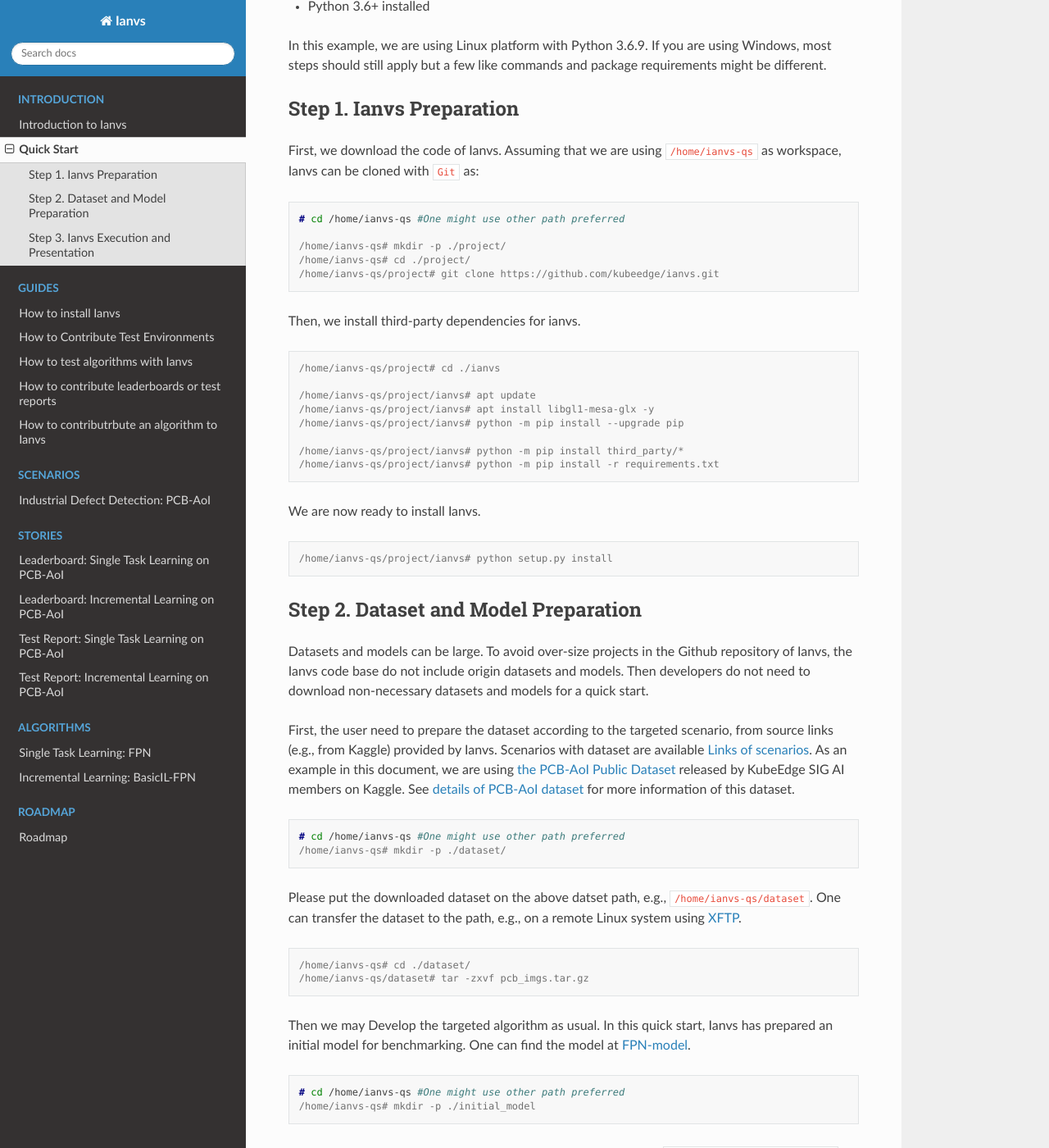
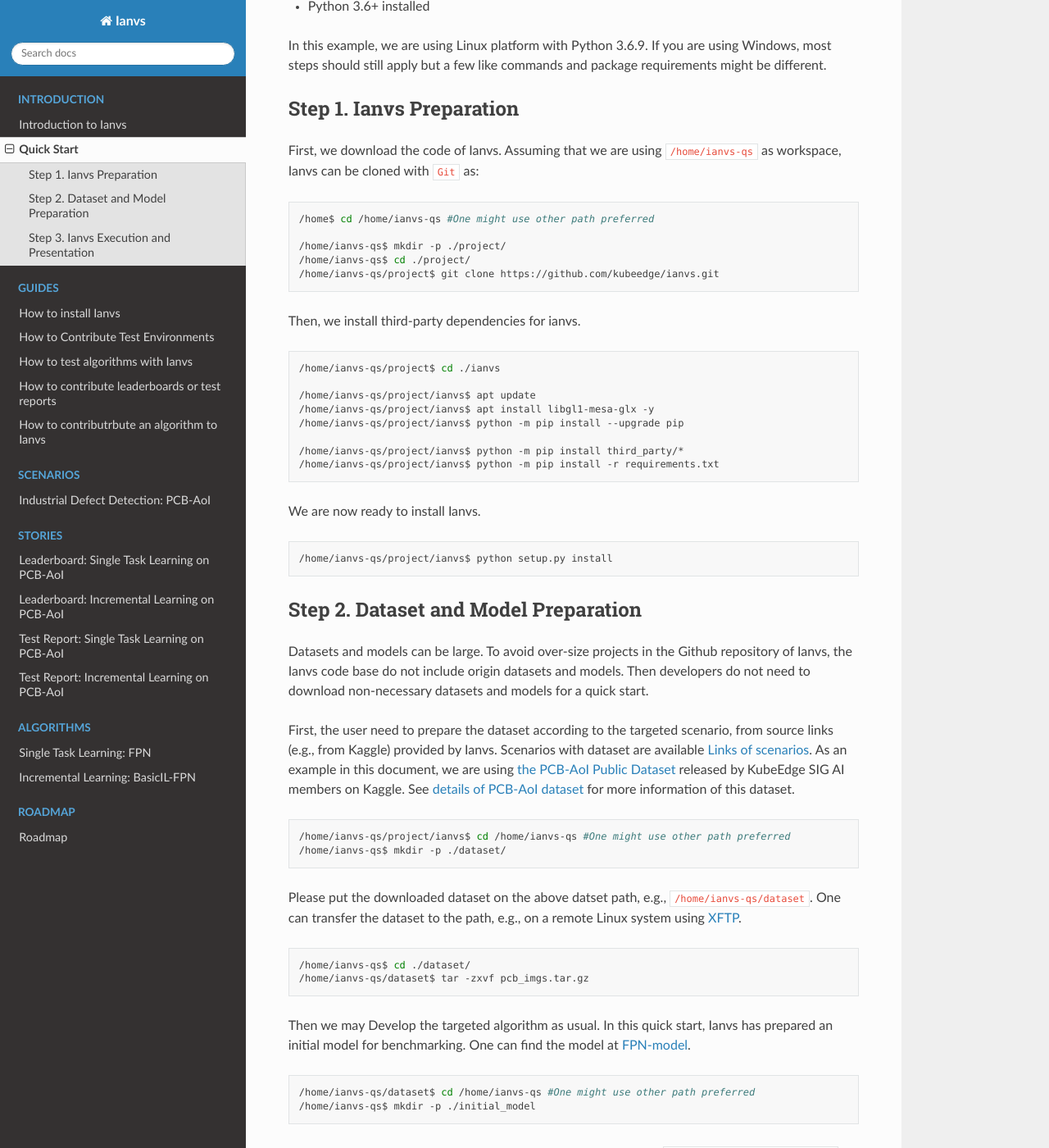
Before and after one commit to ECIL-EdgeAI/ianvs, a Sphinx documentation site: the page built from docs/guides/quick-start.md, in a window 1280 px wide and 1400 px high, scrolled down 500 px. Shown: the whole window at 82% size. Built offline with Sphinx 7.4.7 and the Read the Docs theme 2.0.0, drawn with Linux system fonts in a browser that asks for light colours; pages that are not in the unit, such as notebooks, are missing from menus; some of the changed text lies outside the part shown.

Commit message:
Update quick-start.md
highlight shell

````diff
--- a/docs/guides/quick-start.md
+++ b/docs/guides/quick-start.md
@@ -24,31 +24,31 @@ In this example, we are using Linux platform with Python 3.6.9. If you are using
 ## Step 1. Ianvs Preparation
 
 First, we download the code of Ianvs. Assuming that we are using `/home/ianvs-qs` as workspace, Ianvs can be cloned with `Git` as:
-``` console
-# cd /home/ianvs-qs #One might use other path preferred
+``` shell
+/home$ cd /home/ianvs-qs #One might use other path preferred
 
-/home/ianvs-qs# mkdir -p ./project/
-/home/ianvs-qs# cd ./project/
-/home/ianvs-qs/project# git clone https://github.com/kubeedge/ianvs.git
+/home/ianvs-qs$ mkdir -p ./project/
+/home/ianvs-qs$ cd ./project/
+/home/ianvs-qs/project$ git clone https://github.com/kubeedge/ianvs.git
 ```
 <!-- https://github.com/JimmyYang20/ianvs.git -->
 
 
 Then, we install third-party dependencies for ianvs.
-``` console
-/home/ianvs-qs/project# cd ./ianvs
+``` shell
+/home/ianvs-qs/project$ cd ./ianvs
 
-/home/ianvs-qs/project/ianvs# apt update
-/home/ianvs-qs/project/ianvs# apt install libgl1-mesa-glx -y
-/home/ianvs-qs/project/ianvs# python -m pip install --upgrade pip
+/home/ianvs-qs/project/ianvs$ apt update
+/home/ianvs-qs/project/ianvs$ apt install libgl1-mesa-glx -y
+/home/ianvs-qs/project/ianvs$ python -m pip install --upgrade pip
 
-/home/ianvs-qs/project/ianvs# python -m pip install third_party/*
-/home/ianvs-qs/project/ianvs# python -m pip install -r requirements.txt
+/home/ianvs-qs/project/ianvs$ python -m pip install third_party/*
+/home/ianvs-qs/project/ianvs$ python -m pip install -r requirements.txt
 ```
 
 We are now ready to install Ianvs.
-``` console
-/home/ianvs-qs/project/ianvs# python setup.py install
+``` shell
+/home/ianvs-qs/project/ianvs$ python setup.py install
 ```
 
 ## Step 2. Dataset and Model Preparation
@@ -59,36 +59,36 @@ First, the user need to prepare the dataset according to the targeted scenario,
 
 
 
-``` console
-# cd /home/ianvs-qs #One might use other path preferred
-/home/ianvs-qs# mkdir -p ./dataset/
+``` shell
+/home/ianvs-qs/project/ianvs$ cd /home/ianvs-qs #One might use other path preferred
+/home/ianvs-qs$ mkdir -p ./dataset/
 ```
 
 Please put the downloaded dataset on the above datset path, e.g., `/home/ianvs-qs/dataset`. One can transfer the dataset to the path, e.g., on a remote Linux system using [XFTP].
 
 
 
-``` console
-/home/ianvs-qs# cd ./dataset/
-/home/ianvs-qs/dataset# tar -zxvf pcb_imgs.tar.gz
+``` shell
+/home/ianvs-qs$ cd ./dataset/
+/home/ianvs-qs/dataset$ tar -zxvf pcb_imgs.tar.gz
 ```
 
 Then we may Develop the targeted algorithm as usual. In this quick start, Ianvs has prepared an initial model for benchmarking. One can find the model at [FPN-model].
 
 
 
-``` console
-# cd /home/ianvs-qs #One might use other path preferred
-/home/ianvs-qs# mkdir -p ./initial_model
+``` shell
+/home/ianvs-qs/dataset$ cd /home/ianvs-qs #One might use other path preferred
+/home/ianvs-qs$ mkdir -p ./initial_model
 ```
 
 Please put the downloaded model on the above model path, e.g., `/home/ianvs-qs/initial_model`. One can transfer the model to the path, e.g., on remote a Linux system using [XFTP].
 
 Related algorithm is also ready as a wheel in this quick start.
-``` console
-# cd /home/ianvs-qs #One might use other path preferred
-/home/ianvs-qs# cd ./project/ianvs/
-/home/ianvs-qs/project/ianvs# python -m pip install examples/resources/algorithms/FPN_TensorFlow-0.1-py3-none-any.whl
+``` shell
+/home/ianvs-qs/initial_model$ cd /home/ianvs-qs #One might use other path preferred
+/home/ianvs-qs$ cd ./project/ianvs/
+/home/ianvs-qs/project/ianvs$ python -m pip install examples/resources/algorithms/FPN_TensorFlow-0.1-py3-none-any.whl
 ```
 
 
@@ -96,8 +96,8 @@ Related algorithm is also ready as a wheel in this quick start.
 
 We are now ready to run the ianvs for benchmarking on PCB-AoI dataset.
 
-``` console
-/home/ianvs-qs/project/ianvs# ianvs -f examples/pcb-aoi/singletask_learning_bench/benchmarkingjob.yaml
+``` shell
+/home/ianvs-qs/project/ianvs$ ianvs -f examples/pcb-aoi/singletask_learning_bench/benchmarkingjob.yaml
 ```
 
 Finally, the user can check the result of benchmarking on the console and also in the output path(e.g. `/ianvs/singletask_learning_bench/workspace`) defined in the
````
